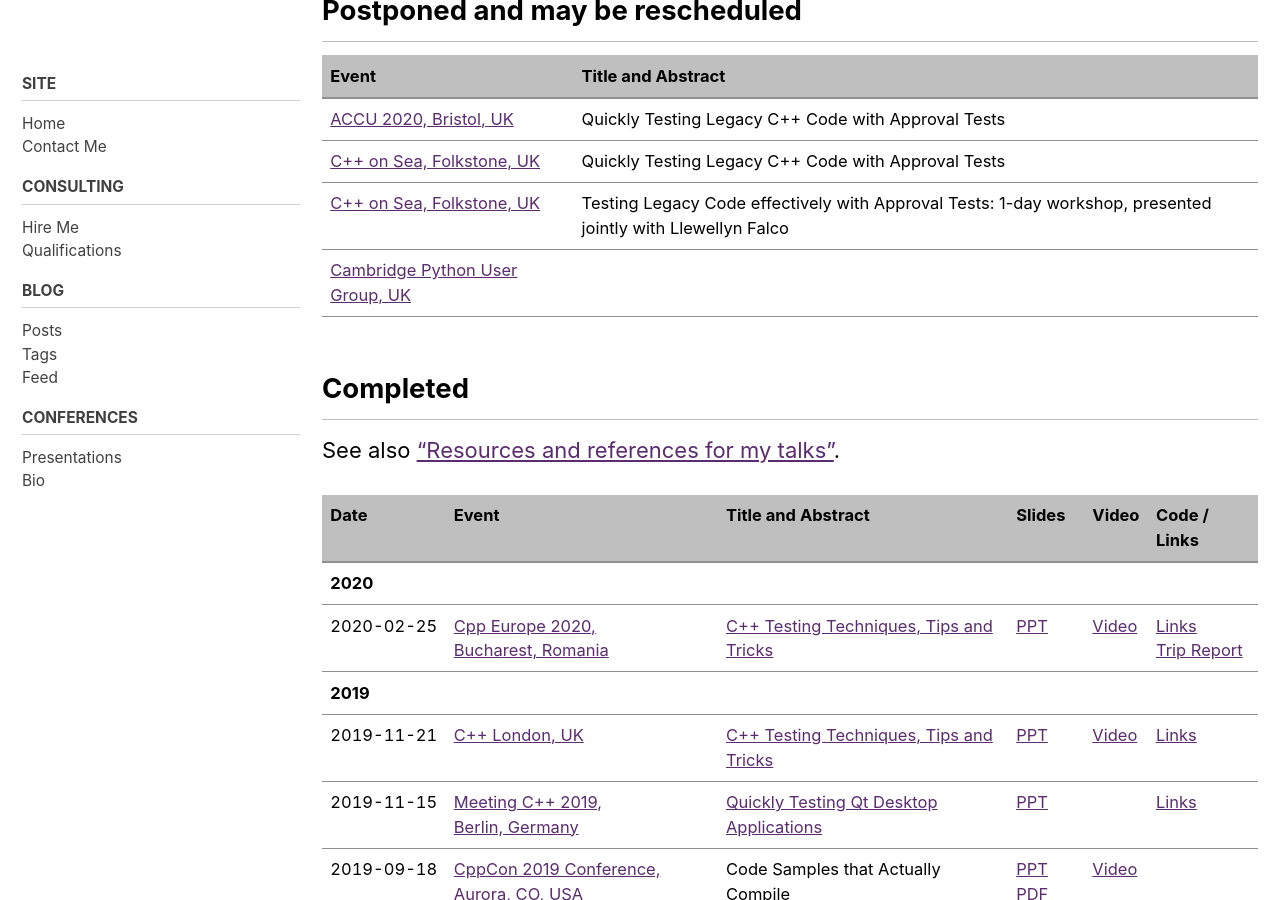
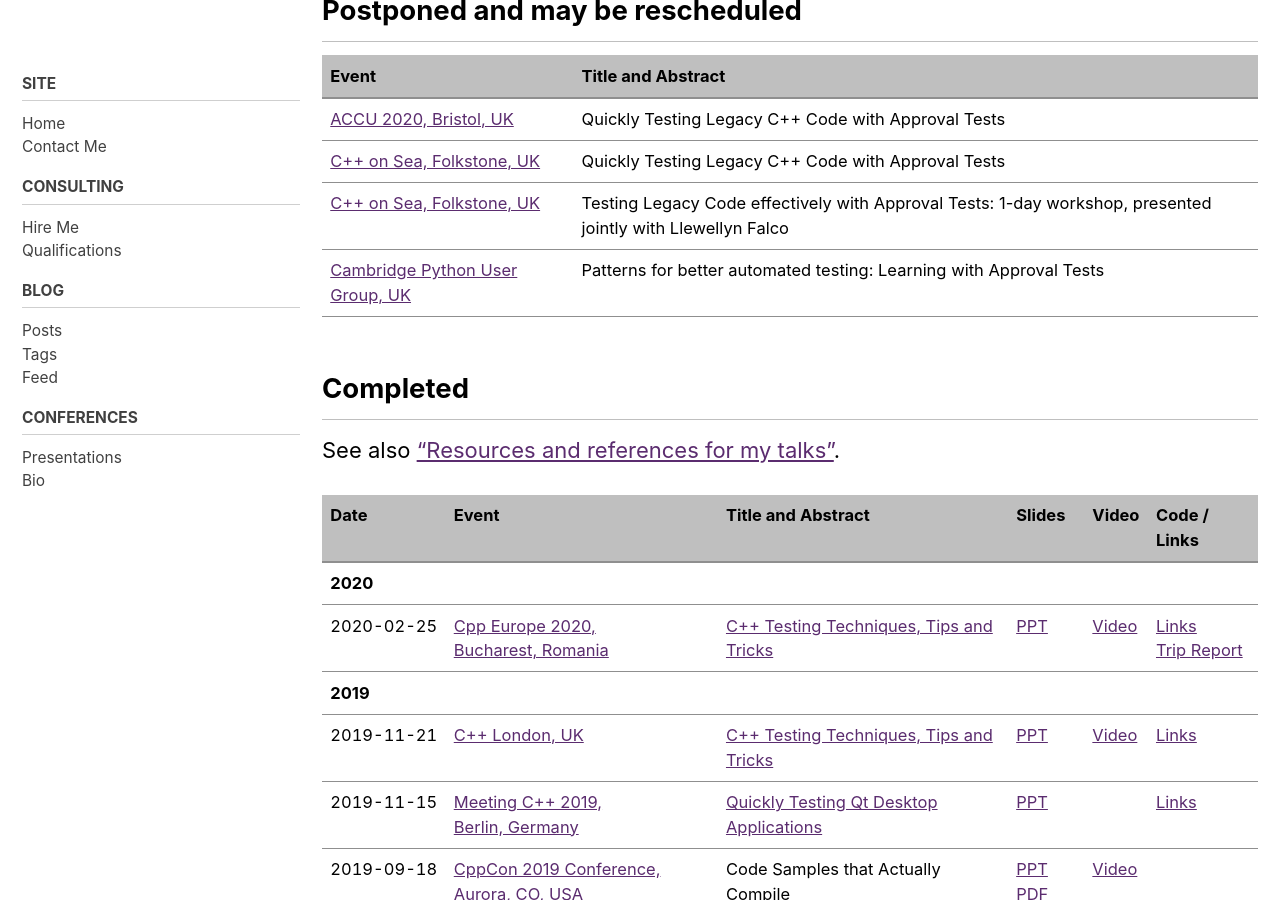
Before and after one commit to claremacrae/claremacrae.github.io, a Jekyll site: the page built from conferences/presentations.md, in a window 1280 px wide and 900 px high, scrolled down 535 px. Built offline with Jekyll 4.4.1, drawn with Linux system fonts in a browser that asks for light colours; cached includes are drawn as plain includes; nearby versions of some CDN libraries.

Commit message:
Added intended title for proposed CamPUG talk.

```diff
--- a/conferences/presentations.md
+++ b/conferences/presentations.md
@@ -21,7 +21,7 @@
 | [ACCU 2020, Bristol,&nbsp;UK](https://conference.accu.org/) | Quickly Testing Legacy C++ Code with Approval Tests |
 | [C++ on Sea, Folkstone,&nbsp;UK](https://cpponsea.uk/) | Quickly Testing Legacy C++ Code with Approval Tests |
 | [C++ on Sea, Folkstone,&nbsp;UK](https://cpponsea.uk/) | Testing Legacy Code effectively with Approval Tests: 1-day workshop, presented jointly with Llewellyn Falco |
-| [Cambridge Python User Group, UK](https://www.meetup.com/CamPUG/) | &nbsp; |
+| [Cambridge Python User Group, UK](https://www.meetup.com/CamPUG/) | Patterns for better automated testing: Learning with Approval Tests |
 
 ## Completed
 
```
